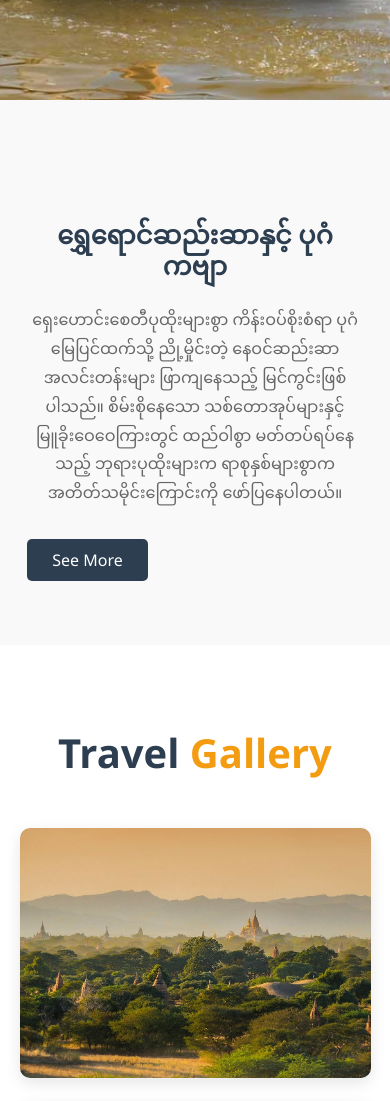
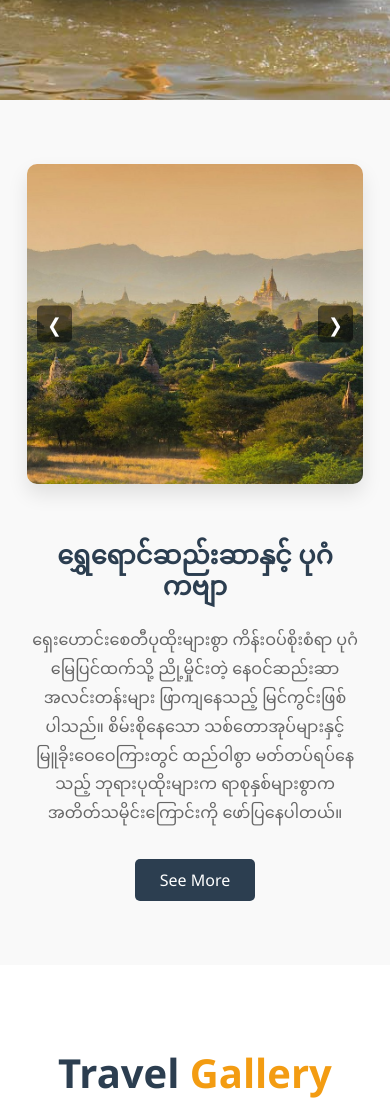
Before and after one commit to I-Am-Loki-14/Travel-Myanmar, a plain HTML site: page index.html in a window 390 px wide. Shown: the part 749-1850 px from the top of the page. Drawn offline with Linux system fonts and the light colour scheme.

Commit message:
carousel-inner_remove-flex

```diff
--- a/css/style.css
+++ b/css/style.css
@@ -142,11 +142,7 @@
 }
 
 .destination-image-carousel {
-  display: flex;
-  justify-content: center;
-  gap: 2rem;
   flex: 1 1 20rem;
-  flex-wrap: wrap;
   position: relative;
   height: 400px;
   overflow: hidden;
@@ -157,9 +153,8 @@
 .destination-image-carousel .carousel-inner {
   height: 100%;
   width: 100%;
-  flex: 1 1 20rem;
   position: relative;
-  /* background-color: red; */
+  display: block;
 }
 
 .destination-image-carousel .carousel-item {
@@ -205,7 +200,6 @@
 
 .destination-content {
   flex: 1 1 20rem;
-  display: flex;
   flex-wrap: wrap;
   justify-content: start;
   align-items: center;
@@ -359,13 +353,12 @@
 
   .destination-image-carousel,
   .destination-content {
-    flex: 1 1 100%;
-    max-width: 100%;
+    /* flex: 1 1 100%; */
     width: 100%;
   }
 
   .destination-image-carousel {
-    height: 300px; /* Reduced height for tablet/mobile */
+    height: 300px;
   }
 
   .destination-content {
```
